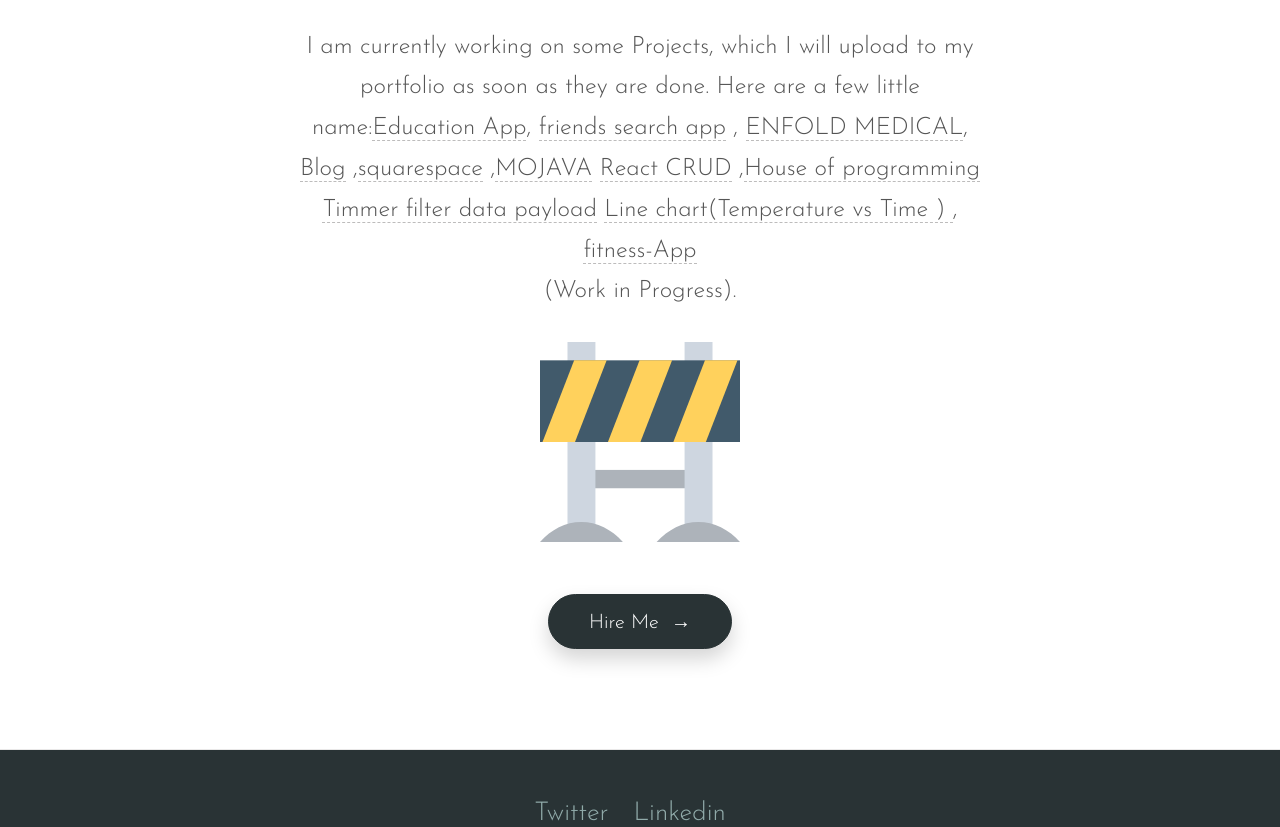
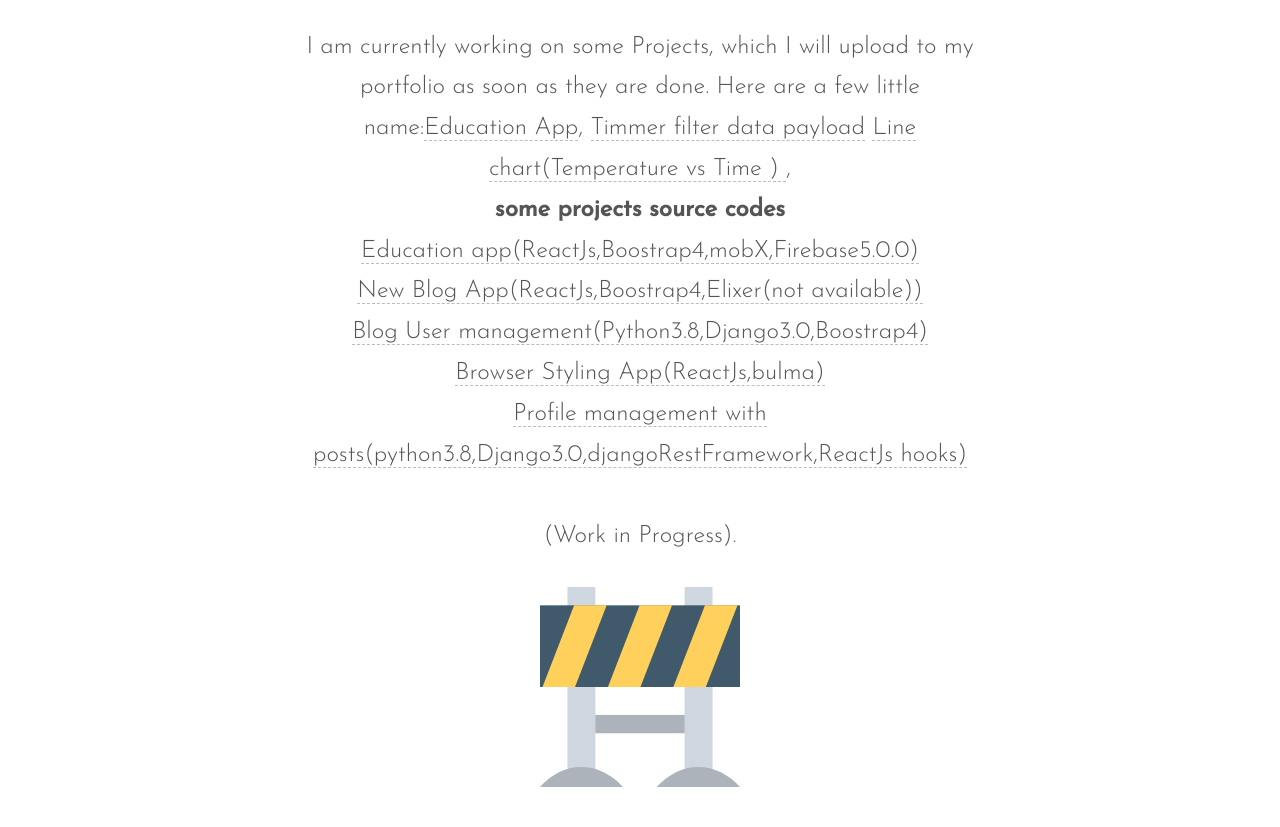
Before and after one commit to Kashif1Naqvi/kashif-portfolio, a website built with Parcel: page src/index.html in a window 1280 px wide. Shown: the part 3903-4730 px from the top of the page. Built offline with nearby package versions, Linux system fonts and the light colour scheme.

Commit message:
code updated

```diff
--- a/src/index.html
+++ b/src/index.html
@@ -194,10 +194,25 @@
           <h2 class="heading-secondary">My Work</h2>
           <p class="intro-text">
             I am currently working on some Projects, which I will upload to my portfolio as soon as they are done.
-            Here are a few little name:<a href="https://confident-kalam-fad1ba.netlify.com/" target="_blank">Education App</a>, <a href="http://kashif-friends.surge.sh/" target="_blank" >friends search app</a> ,  <a href="https://tasked.netlify.com/" target="_blank" >ENFOLD MEDICAL</a>, <a href="https://skndesigninreact.netlify.com/" target="_blank">Blog</a> ,<a href="https://skn-squarespace.netlify.com/" target="_blank">squarespace</a>  ,<a href="https://skdbmojave.netlify.com/" target="_blank" >MOJAVA</a>
-            <a href="https://naqviblog.netlify.com/" target="_blank" >React CRUD</a>   ,<a href="https://houseofprogramming.netlify.com/" target="_blank">House of programming</a> <a href="https://practiclepayload.netlify.com/" target="_blank">Timmer filter data payload</a> <a href="https://bl.ocks.org/Kashif1Naqvi/raw/dbce3dc832aea54b0b6c12b6ec2efa32/a17a431d9ab84d0840823c29bedf9f46013d0089/" target="_blank" > Line chart(Temperature vs Time
-             ) </a>, <a href="https://bl.ocks.org/Kashif1Naqvi/raw/f4c8c9842fb7521eaa64a62460723c10/7f28206515373260d073b42912aa7ca48904a694/">fitness-App
-             </a>
+            Here are a few little name:<a href="https://confident-kalam-fad1ba.netlify.com/" target="_blank">Education App</a>,
+            <a href="https://practiclepayload.netlify.com/" target="_blank">Timmer filter data payload</a> <a href="https://bl.ocks.org/Kashif1Naqvi/raw/dbce3dc832aea54b0b6c12b6ec2efa32/a17a431d9ab84d0840823c29bedf9f46013d0089/" target="_blank" > Line chart(Temperature vs Time
+             ) </a>,<br>
+             <b>some projects source codes</b><br>
+             <a href="https://github.com/Kashif1Naqvi/Education-App" target="_blank" rel="noopener noreferrer">
+              Education app(ReactJs,Boostrap4,mobX,Firebase5.0.0)
+            </a><br>
+             <a href="https://github.com/Kashif1Naqvi/Blog" target="_blank" rel="noopener noreferrer">
+              New Blog App(ReactJs,Boostrap4,Elixer(not available))
+            </a><br>
+             <a href="https://github.com/Kashif1Naqvi/Blog-Django" target="_blank" rel="noopener noreferrer">
+              Blog User management(Python3.8,Django3.0,Boostrap4)
+            </a><br>
+             <a href="https://github.com/Kashif1Naqvi/Browser_text-styling-app-in-REACT" target="_blank" rel="noopener noreferrer">
+              Browser Styling App(ReactJs,bulma)
+            </a><br>
+            <a href="https://github.com/Kashif1Naqvi/profile-rest-api" target="_blank" rel="noopener noreferrer">
+              Profile management with posts(python3.8,Django3.0,djangoRestFramework,ReactJs hooks)
+            </a><br>
             <br />(Work in Progress).
           </p>
           <img src="./img/609732.svg" alt="" class="work__construction" />
@@ -247,7 +262,7 @@
             <p class="popup__text">Grab My CV to find out more about me.</p>
             <div class="popup__buttons">
               <a
-                href="https://drive.google.com/file/d/1uv3yn8RJ0Ib8ugEKE41SKGXC0ugO_I6Q/view?usp=sharing"
+                href="https://drive.google.com/file/d/1QB97BVq478tdbriWsaIAYvwtptt-qqIR/view?usp=sharing"
                 class="btn"
                 >Download</a
               >
```
